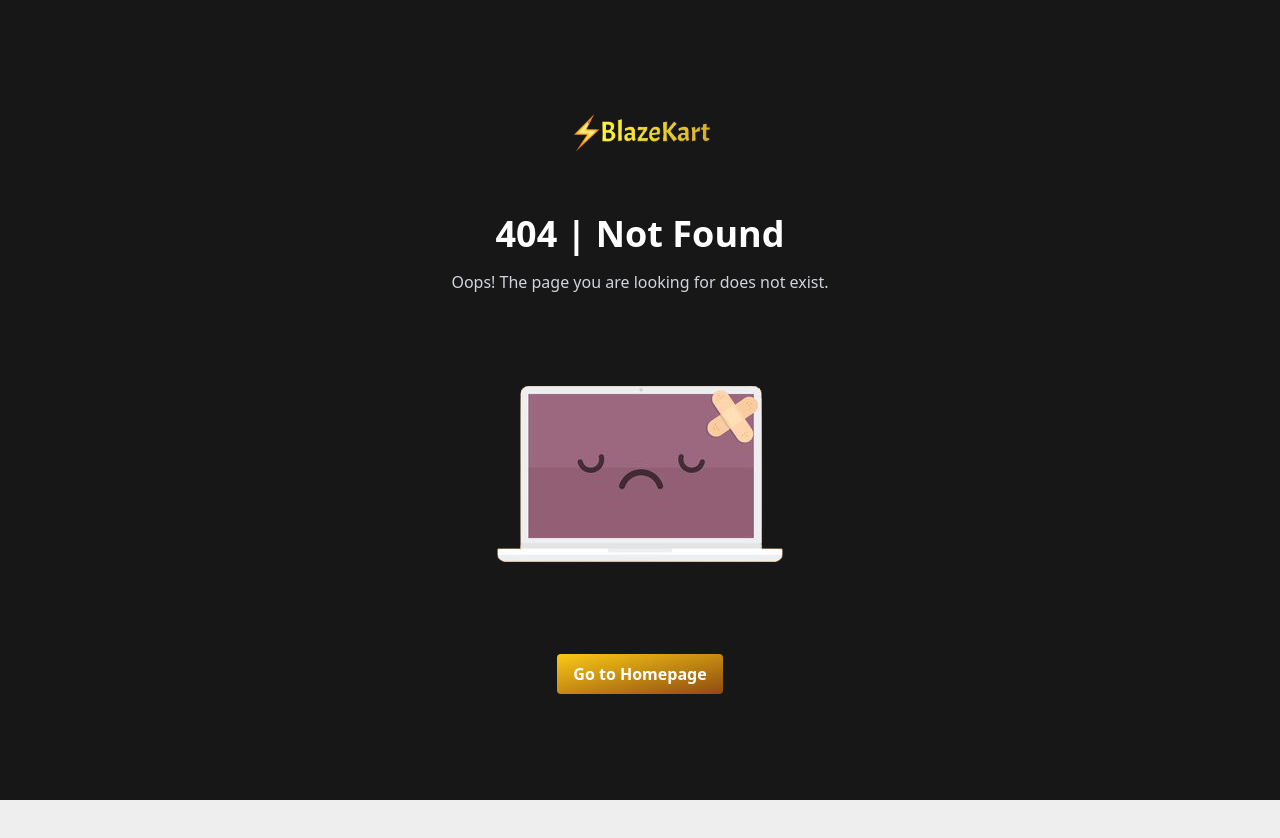
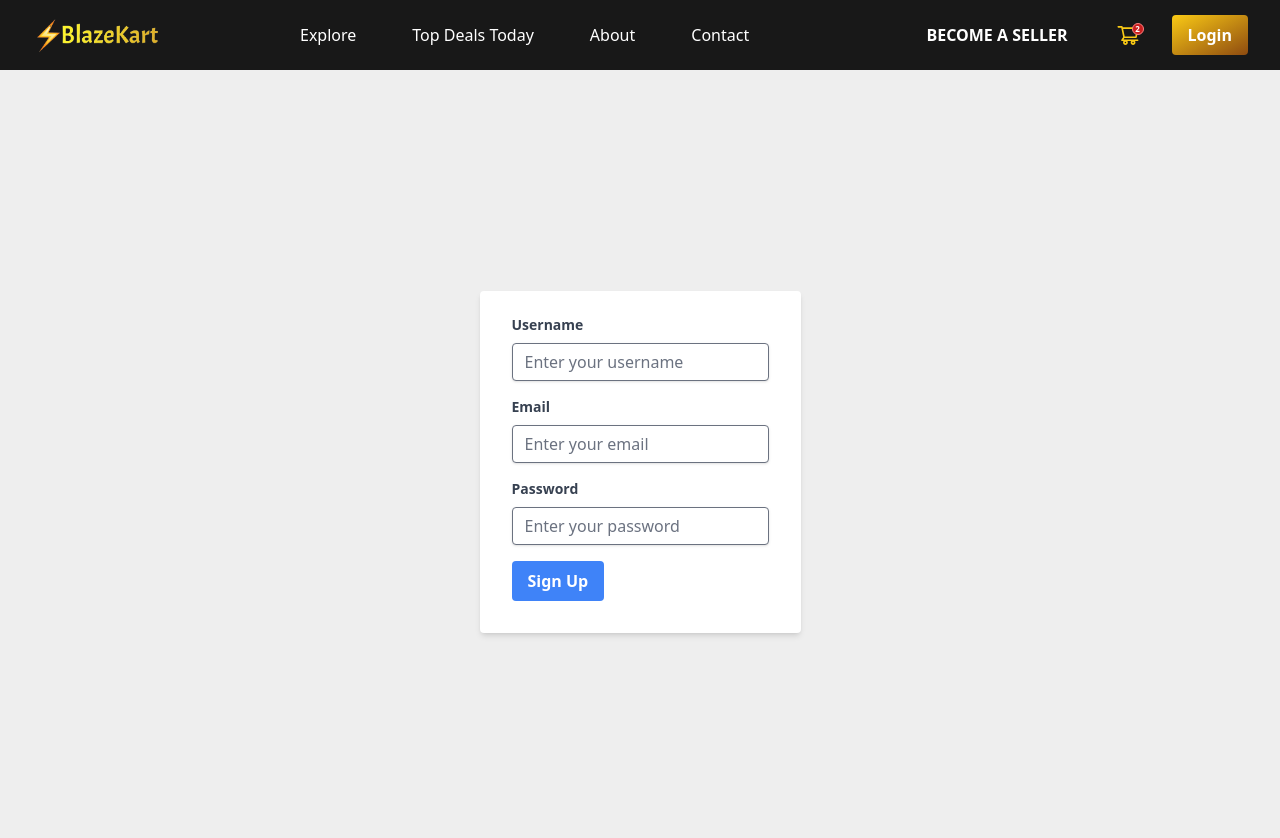
Before and after one commit to AryanPahuja21/BlazeKart, a React (Vite) app in the folder frontend/: page /signup in a window 1280 px wide. Before the commit this address had no page. Shown: the top 838 px of the page. Before the commit the page ends 800 px from the top, so only its background shows below. Built offline with nearby package versions, Linux system fonts and the light colour scheme.

Commit message:
auth pages added

```diff
--- a/frontend/src/App.jsx
+++ b/frontend/src/App.jsx
@@ -1,6 +1,8 @@
 import { BrowserRouter as Router, Routes, Route } from "react-router-dom";
 import { lazy, Suspense } from "react";
 import Loader from "./components/Loader/Loader";
+import Login from "./pages/Authentication/Login";
+import Signup from "./pages/Authentication/Signup";
 
 const Home = lazy(() => import("./pages/Home/Home"));
 const Explore = lazy(() => import("./pages/Explore/Explore"));
@@ -14,6 +16,8 @@ function App() {
       <Suspense fallback={<Loader />}>
         <Routes>
           <Route path="/" element={<Home />} />
+          <Route path="/login" element={<Login />} />
+          <Route path="/signup" element={<Signup />} />
           <Route path="/explore" element={<Explore />} />
           <Route path="/cart" element={<Cart />} />
           <Route path="/checkout" element={<Checkout />} />
--- a/frontend/src/components/Footer/Footer.jsx
+++ b/frontend/src/components/Footer/Footer.jsx
@@ -3,7 +3,7 @@ import React from "react";
 const Footer = () => {
   return (
     <div>
-      <footer className="bg-black/90 mt-14 grid grid-cols-5 ">
+      <footer className="bg-black/90 mt-14 grid grid-cols-1 lg:grid-cols-5 ">
         <div className="col-span-2 mx-auto my-24">
           <img src="/logo.png" alt="BlazeKart" className="w-64" />
           {/* <h1 className="text-white text-4xl font-bold text-transparent bg-clip-text bg-gradient-to-tr from-yellow-200 to-yellow-800">
--- a/frontend/src/components/Navbar/Navbar.jsx
+++ b/frontend/src/components/Navbar/Navbar.jsx
@@ -4,10 +4,12 @@ import clsx from "clsx";
 import { FiMenu } from "react-icons/fi";
 import { AiOutlineShoppingCart } from "react-icons/ai";
 import { IoCloseOutline } from "react-icons/io5";
+import Button from "../ui/Button";
 
 export default function Navbar() {
   const [isSideMenuOpen, setMenu] = useState(false);
-
+  const user = false;
+  const quantity = 2;
   const navlinks = [
     {
       labe: "Explore",
@@ -99,15 +101,24 @@ export default function Navbar() {
             BECOME A SELLER
           </Link>
           {/* cart icon */}
-          <Link to="/cart">
-            <AiOutlineShoppingCart className="text-2xl text-yellow-300 mx-4 cursor-pointer hover:scale-125" />
+          <Link to="/cart" className="relative hover:scale-125">
+            <AiOutlineShoppingCart className="text-2xl text-yellow-300 mx-4 cursor-pointer" />
+            <div className="w-3 h-3 text-[8px] font-bold text-white flex justify-center items-center bg-red-700 rounded-full border border-red-400 absolute top-0 right-3">
+              {quantity > 0 && quantity}
+            </div>
           </Link>
           {/* TODO: Add cart quantity red icon on the top right of cart icon */}
-          <img
-            className="h-10 w-10 rounded-full border-2 border-yellow-300 cursor-pointer"
-            src="https://i.pravatar.cc/150?img=52"
-            alt="avatar-img"
-          />
+          {user ? (
+            <img
+              className="h-10 w-10 rounded-full border-2 border-yellow-300 cursor-pointer"
+              src="https://i.pravatar.cc/150?img=52"
+              alt="avatar-img"
+            />
+          ) : (
+            <Link to="/login">
+              <Button value="Login" />
+            </Link>
+          )}
           {/* avtar img */}
         </section>
       </nav>
--- /dev/null
+++ b/frontend/src/components/ui/Button.jsx
@@ -0,0 +1,11 @@
+import React from "react";
+
+const Button = ({ value }) => {
+  return (
+    <p className="bg-gradient-to-br from-yellow-300 to-yellow-700 hover:from-yellow-700 hover:to-yellow-300 text-white font-bold py-2 px-4 rounded no-underline">
+      {value}
+    </p>
+  );
+};
+
+export default Button;
--- /dev/null
+++ b/frontend/src/pages/Authentication/Login.jsx
@@ -0,0 +1,61 @@
+import React from "react";
+import Navbar from "../../components/Navbar/Navbar";
+
+const Login = () => {
+  return (
+    <>
+      <Navbar />
+      <div className="flex justify-center items-center h-screen">
+        <div className="bg-white shadow-md rounded px-8 pt-6 pb-8 mb-4">
+          <h2 className="text-2xl font-bold mb-6">Login</h2>
+          <form>
+            <div className="mb-4">
+              <label
+                className="block text-gray-700 text-sm font-bold mb-2"
+                htmlFor="email"
+              >
+                Email
+              </label>
+              <input
+                className="shadow appearance-none border rounded w-full py-2 px-3 text-gray-700 leading-tight focus:outline-none focus:shadow-outline"
+                id="email"
+                type="email"
+                placeholder="Enter your email"
+              />
+            </div>
+            <div className="mb-6">
+              <label
+                className="block text-gray-700 text-sm font-bold mb-2"
+                htmlFor="password"
+              >
+                Password
+              </label>
+              <input
+                className="shadow appearance-none border rounded w-full py-2 px-3 text-gray-700 leading-tight focus:outline-none focus:shadow-outline"
+                id="password"
+                type="password"
+                placeholder="Enter your password"
+              />
+            </div>
+            <div className="flex items-center justify-between">
+              <button
+                className="bg-blue-500 hover:bg-blue-700 text-white font-bold py-2 px-4 rounded focus:outline-none focus:shadow-outline"
+                type="button"
+              >
+                Sign In
+              </button>
+              <a
+                className="inline-block align-baseline font-bold text-sm text-blue-500 hover:text-blue-800"
+                href="#"
+              >
+                Forgot Password?
+              </a>
+            </div>
+          </form>
+        </div>
+      </div>
+    </>
+  );
+};
+
+export default Login;
--- /dev/null
+++ b/frontend/src/pages/Authentication/Signup.jsx
@@ -0,0 +1,66 @@
+import React from "react";
+import Navbar from "../../components/Navbar/Navbar";
+
+const Signup = () => {
+  return (
+    <>
+      <Navbar />
+      <div className="flex justify-center items-center h-screen">
+        <form className="bg-white shadow-md rounded px-8 pt-6 pb-8 mb-4">
+          <div className="mb-4">
+            <label
+              className="block text-gray-700 text-sm font-bold mb-2"
+              htmlFor="username"
+            >
+              Username
+            </label>
+            <input
+              className="shadow appearance-none border rounded w-full py-2 px-3 text-gray-700 leading-tight focus:outline-none focus:shadow-outline"
+              id="username"
+              type="text"
+              placeholder="Enter your username"
+            />
+          </div>
+          <div className="mb-4">
+            <label
+              className="block text-gray-700 text-sm font-bold mb-2"
+              htmlFor="email"
+            >
+              Email
+            </label>
+            <input
+              className="shadow appearance-none border rounded w-full py-2 px-3 text-gray-700 leading-tight focus:outline-none focus:shadow-outline"
+              id="email"
+              type="email"
+              placeholder="Enter your email"
+            />
+          </div>
+          <div className="mb-4">
+            <label
+              className="block text-gray-700 text-sm font-bold mb-2"
+              htmlFor="password"
+            >
+              Password
+            </label>
+            <input
+              className="shadow appearance-none border rounded w-full py-2 px-3 text-gray-700 leading-tight focus:outline-none focus:shadow-outline"
+              id="password"
+              type="password"
+              placeholder="Enter your password"
+            />
+          </div>
+          <div className="flex items-center justify-between">
+            <button
+              className="bg-blue-500 hover:bg-blue-700 text-white font-bold py-2 px-4 rounded focus:outline-none focus:shadow-outline"
+              type="button"
+            >
+              Sign Up
+            </button>
+          </div>
+        </form>
+      </div>
+    </>
+  );
+};
+
+export default Signup;
--- a/frontend/src/pages/NotFound/NotFound.jsx
+++ b/frontend/src/pages/NotFound/NotFound.jsx
@@ -2,6 +2,7 @@ import React from "react";
 import { Link } from "react-router-dom";
 import Error from "./assets/error.png";
 import Logo from "/logo.png";
+import Button from "../../components/ui/Button";
 
 const NotFound = () => {
   return (
@@ -12,11 +13,8 @@ const NotFound = () => {
         Oops! The page you are looking for does not exist.
       </p>
       <img src={Error} alt="Error" />
-      <Link
-        to="/"
-        className="bg-gradient-to-br from-yellow-300 to-yellow-700 hover:bg-blue-600 text-white font-bold py-2 px-4 rounded no-underline"
-      >
-        Go to Homepage
+      <Link to="/">
+        <Button value="Go to Homepage" />
       </Link>
     </div>
   );
```
Also changed, not shown: frontend/src/components/ui/Card.jsx (added).
